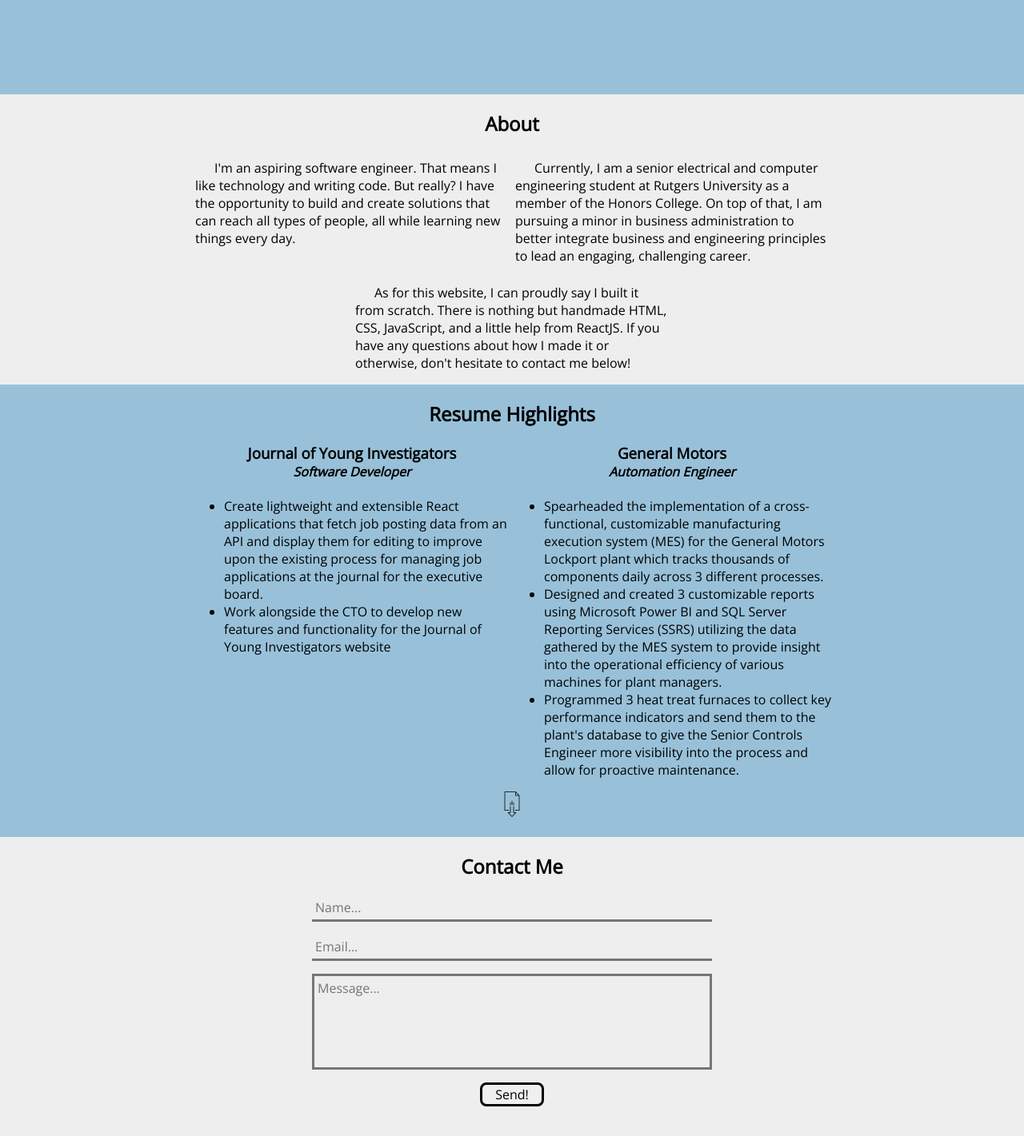
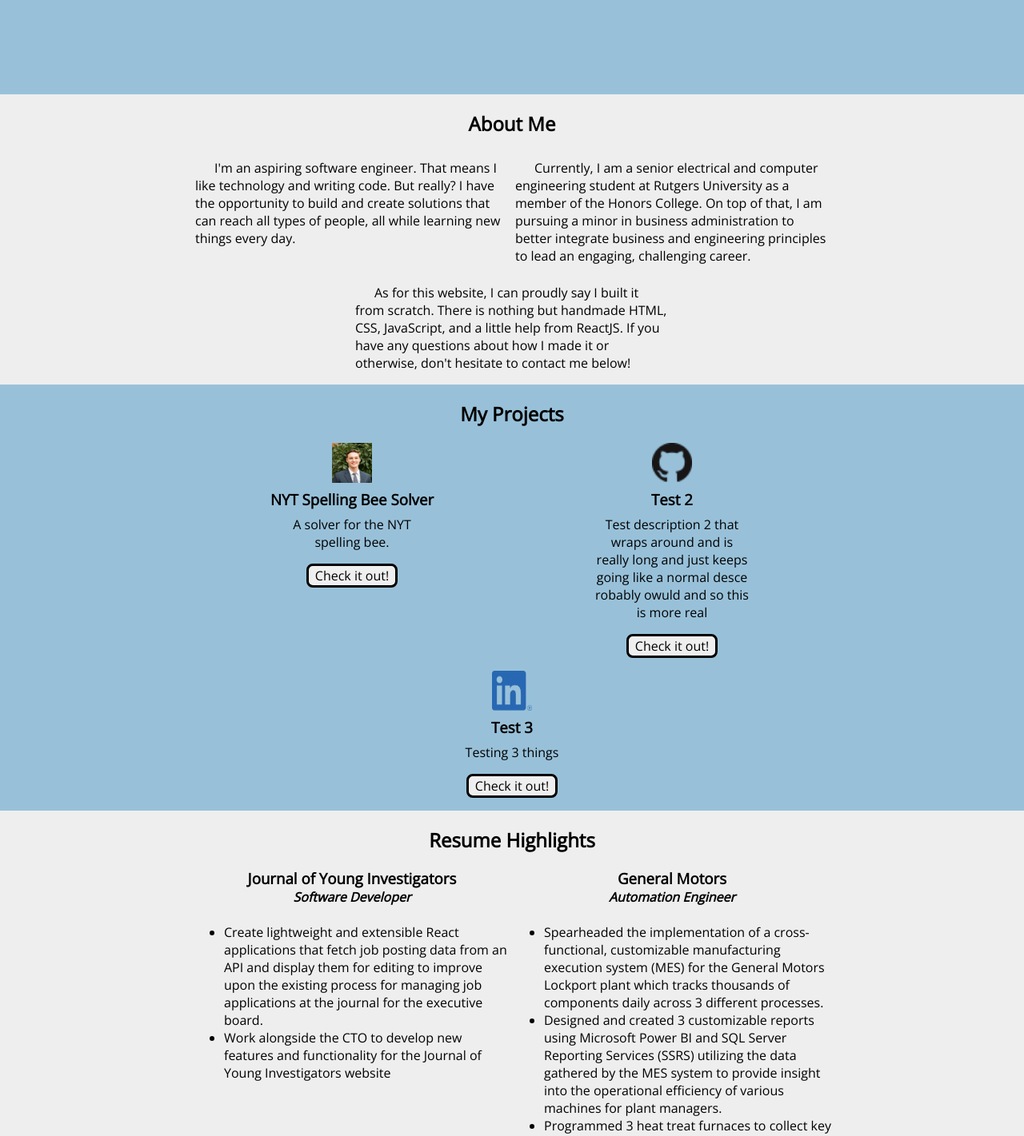
Before and after one commit to JakubGV/JakubGV.github.io, a React (Create React App) app: page / in a window 1280 px wide. Shown: the part 760-2181 px from the top of the page at 80% size. Built offline with nearby package versions, Linux system fonts and the light colour scheme.

Commit message:
Create projects section

```diff
--- a/src/App.css
+++ b/src/App.css
@@ -44,7 +44,7 @@
   align-items: center;
 }
 
-#about, #resume, #contact {
+#about, #projects, #resume, #contact {
   display: flex;
   flex-direction: column;
   align-items: center;
@@ -52,6 +52,15 @@
 }
 
 #about {
+  background-color: rgb(238, 238, 238);
+}
+
+#projects {
+  background-color: #98c1d9ff;
+}
+
+#resume {
+  padding-bottom: 20px;
   background-color: rgb(238, 238, 238);
 }
 
@@ -64,20 +73,16 @@
   margin-right: 1em;
 }
 
-#resume {
-  padding-bottom: 20px;
-  background-color: #98c1d9ff;
-}
-
-
 #contact {
+  border-style: solid none none none;
+  border-color: #98c1d9ff;
   background-color: rgb(238, 238, 238);
   padding-bottom: 1em;
 }
 
 .line {
   display: flex;
-  padding-bottom: 1em;
+  padding-bottom: 0.5em;
   align-items: center;
 }
 
@@ -92,3 +97,10 @@
 .github-icon {
   margin-left: 5px;
 }
+
+@media screen and (min-width: 1024px) {
+  .headshot {
+    width: 322.5px;
+    height: 349.5px;
+  }
+}
--- a/src/App.tsx
+++ b/src/App.tsx
@@ -5,16 +5,17 @@ import { ContactForm } from './ContactForm';
 import { MenuBar } from './MenuBar';
 import { ResumePreview } from './ResumePreview';
 import { AboutContent } from './AboutContent';
+import { Projects } from './Projects';
 import { ScrollToTopButton } from './ScrollToTopButton';
 
-import headshot from './media/cropped_headshot_small.jpg';
+import headshot from './media/cropped_headshot.jpg';
 import liIcon from './media/linkedin.png';
 import githubIcon from './media/GitHub-32px.png';
 import email from './media/email.svg';
 import phone from './media/phone.svg';
 
 function App() {
-  const sections = ['Home', 'About', 'Resume', 'Contact'];
+  const sections = ['Home', 'About', 'Projects', 'Resume', 'Contact'];
   const image_caption = 'ECE Student at Rutgers University';
   const rotatingWords = ['solve problems.', 'build solutions.', 'learn new things.'];
 
@@ -22,6 +23,24 @@ function App() {
                  'Currently, I am a senior electrical and computer engineering student at Rutgers University as a member of the Honors College. On top of that, I am pursuing a minor in business administration to better integrate business and engineering principles to lead an engaging, challenging career.',
                  'As for this website, I can proudly say I built it from scratch. There is nothing but handmade HTML, CSS, JavaScript, and a little help from ReactJS. If you have any questions about how I made it or otherwise, don\'t hesitate to contact me below!',
                 ];
+
+  const projects = [{
+      icon: headshot,
+      name: 'NYT Spelling Bee Solver',
+      link: 'www.google.com',
+      description: 'A solver for the NYT spelling bee.'
+    }, {
+      icon: githubIcon,
+      name: 'Test 2',
+      link: 'https://www.google.com',
+      description: 'Test description 2 that wraps around and is really long and just keeps going like a normal desce robably owuld and so this is more real'
+    }, {
+      icon: liIcon,
+      name: 'Test 3',
+      link: '',
+      description: 'Testing 3 things'
+    }
+  ];
 
   const resume_link = 'https://drive.google.com/file/d/1SdDAy_aMrn-uYSr-kKWk2YtpEbBrEp8a/view?usp=sharing';
   const resume_preview = [{
@@ -47,7 +66,7 @@ function App() {
       <div className="pages">
         <div className="home">
           <div className="welcome-info">
-            <img className="headshot" src={headshot} alt="Headshot"/>
+            <img className="headshot" src={headshot} alt="Jakub Vogel headshot"/>
             <div className="caption">{image_caption}</div>
             <div className="caption caption-main">
               <span>I like to</span>
@@ -57,8 +76,13 @@ function App() {
         </div>
 
         <div id="about">
-            <h2 className="about-header">About</h2>
-            <AboutContent paragraphs={about} />
+          <h2>About Me</h2>
+          <AboutContent paragraphs={about} />
+        </div>
+
+        <div id="projects">
+          <h2>My Projects</h2>
+          <Projects projects={projects} />
         </div>
 
         <div id="resume">
@@ -74,11 +98,11 @@ function App() {
           <br />
           <div className="line">Jakub Vogel</div>
           <div className="line">
-            <img className="email-icon" src={email} width="20" height="20" alt="Email" />
+            <img className="email-icon" src={email} width="20" height="20" alt="Email icon" />
             jakub.vogel@rutgers.edu
           </div>
           <div className="line">
-            <img className="phone-icon" src={phone} width="20" height="20" alt="Phone" />
+            <img className="phone-icon" src={phone} width="20" height="20" alt="Phone icon" />
             (908) 210-6270
           </div>
           <div className="icons">
--- /dev/null
+++ b/src/Projects.css
@@ -0,0 +1,52 @@
+.project-container {
+  display: flex;
+  flex-direction: column;
+  align-items: center;
+  width: 100%;
+  max-width: 800px;
+}
+
+.project {
+  display: flex;
+  flex-direction: column;
+  align-items: center;
+  width: 75%;
+}
+
+.icon {
+  margin-bottom: 0.5em;
+}
+
+.p {
+  text-indent: 0em;
+  text-align: center;
+}
+
+.button {
+  font-family: inherit;
+  font-size: inherit;
+  margin-bottom: 1em;
+  border-style: solid;
+  border-width: medium;
+  border-radius: 0.5em;
+  padding-left: 0.5em;
+  padding-right: 0.5em;
+}
+
+.button:hover {
+  background-color:rgb(225, 225, 225);
+  cursor: pointer;
+}
+
+@media screen and (min-width: 1024px) {
+  .project-container {
+    flex-direction: row;
+    flex-wrap: wrap;
+    justify-content: center;
+    align-items: baseline;
+  }
+
+  .project {
+    width: 50%;
+  }
+}
--- /dev/null
+++ b/src/Projects.tsx
@@ -0,0 +1,38 @@
+import { FunctionComponent } from 'react';
+import './Projects.css';
+
+type Project = {
+  icon: string,
+  name: string,
+  link: string,
+  description: string
+}
+
+type ProjectsProps = {
+  projects: Project[]
+}
+
+/**
+ * Renders `props.paragraphs` styled for desktop and mobile screens
+ * @param props
+ * @param props.paragraphs The text to place in separate paragraphs
+ * @returns `<div>` container element with `<p>` tags
+ */
+export const Projects: FunctionComponent <ProjectsProps> = (props) => {
+  return (
+    <div className="project-container">
+    {
+      props.projects.map( (project: Project, index: number) => {
+        return (
+          <div className="project">
+            <img className="icon" src={project.icon} width="50" height="50" alt={project.name + ' icon'} />
+            <h3><a href={project.link} target="_blank" rel="noreferrer">{project.name}</a></h3>
+            <p className="p">{project.description}</p>
+            <a href={project.link} target="_blank" rel="noreferrer"><button className="button">Check it out!</button></a>
+          </div>
+        )
+      })
+    }
+    </div>
+  )
+}
--- a/src/global.d.ts
+++ /dev/null
@@ -1 +0,0 @@
-declare module '*.pdf'
```
Also changed, not shown: src/media/cropped_headshot.jpg (added), src/media/cropped_headshot_small.jpg (deleted).
